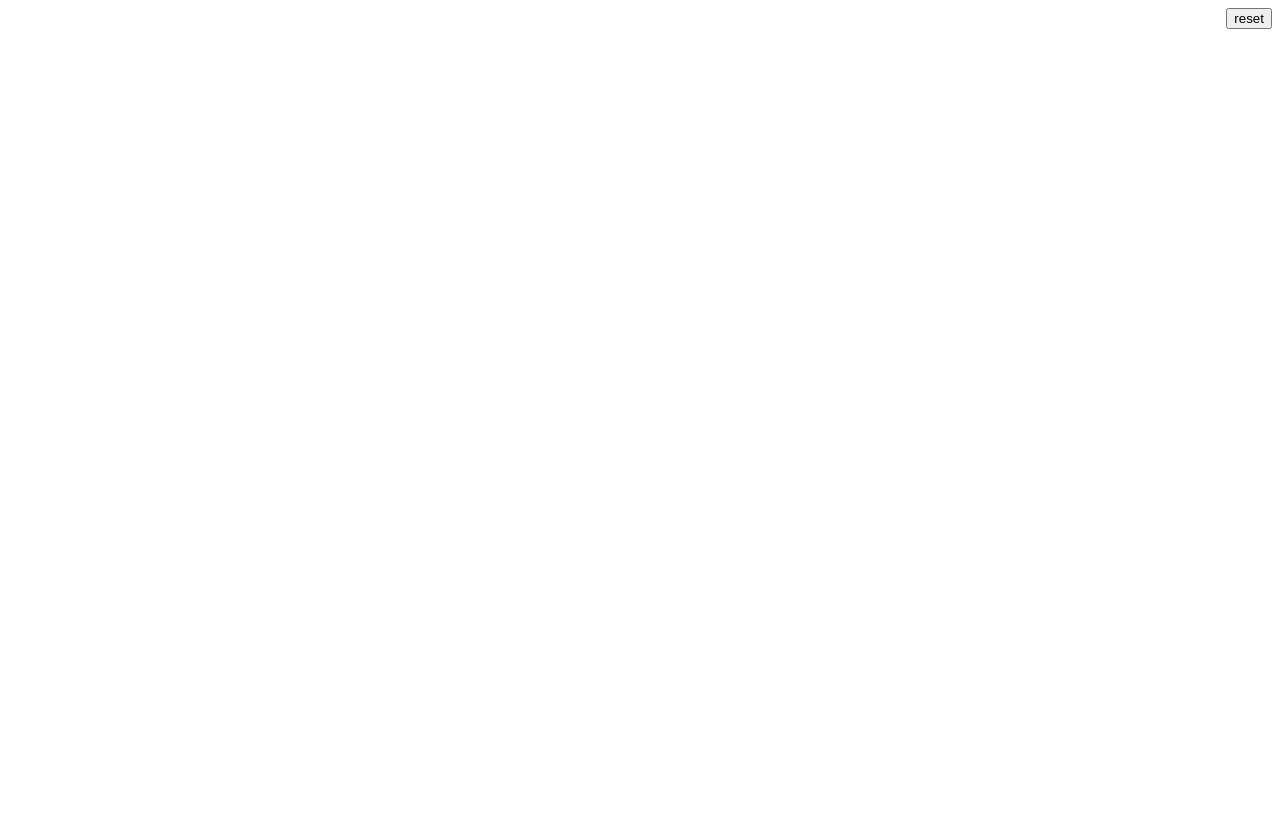
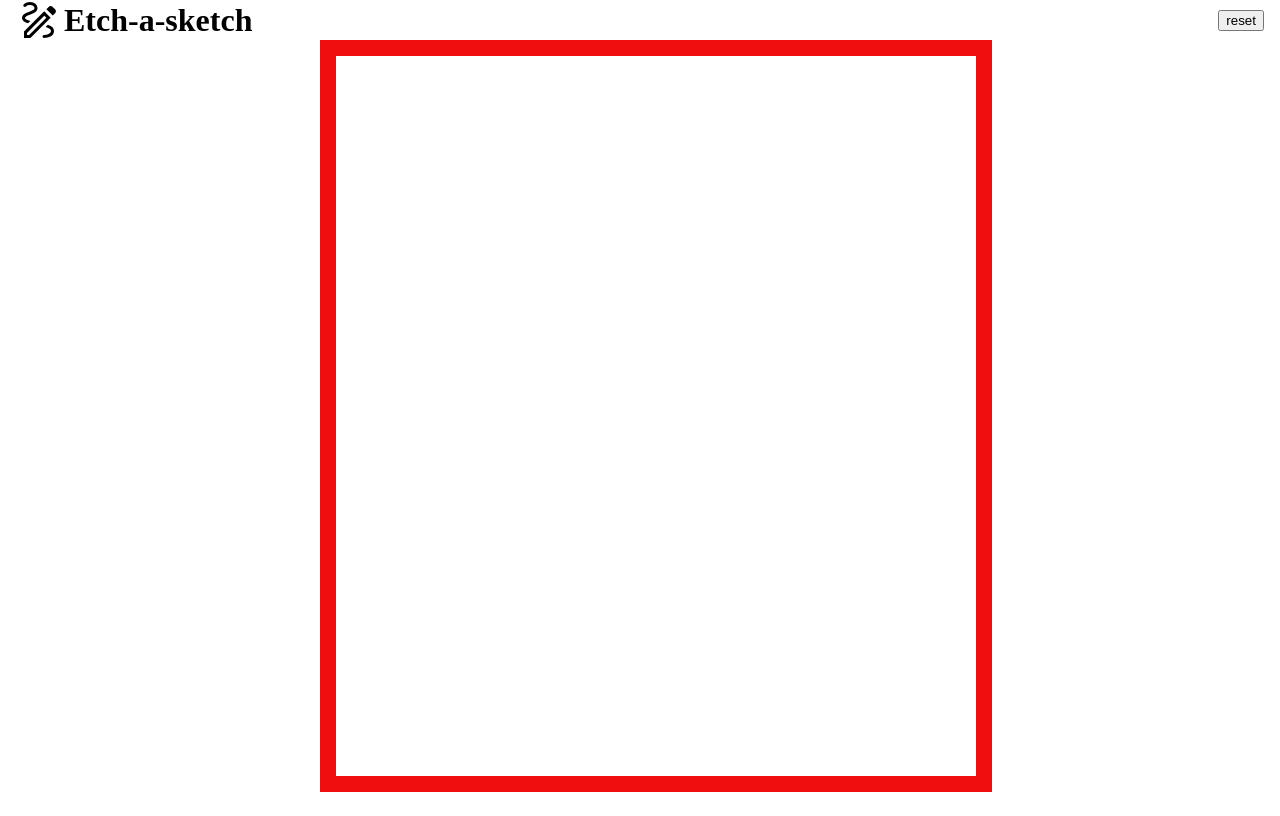
Before and after one commit to ghostknight17/odin-etch-a-sketch, a plain HTML site: page index.html in a window 1280 px wide. Drawn offline with Linux system fonts and the light colour scheme.

Commit message:
Add a wrapping main div to the screen

```diff
--- a/index.html
+++ b/index.html
@@ -4,14 +4,18 @@
     <meta charset="UTF-8" />
     <meta http-equiv="X-UA-Compatible" content="IE=edge" />
     <meta name="viewport" content="width=device-width, initial-scale=1.0" />
-    <title>etch a sketch</title>
+    <title>Etch-a-sketch</title>
     <link rel="stylesheet" href="style.css" />
   </head>
   <body>
-    <div class="header">
+    <header>
+      <img id="logo" src="img/draw.svg" alt="logo" />
+      <h1>Etch-a-sketch</h1>
       <button class="reset-button">reset</button>
+    </header>
+    <div class="main">
+      <div class="screen"></div>
     </div>
-    <div class="container"></div>
     <script src="script.js"></script>
   </body>
 </html>
--- a/script.js
+++ b/script.js
@@ -1,4 +1,4 @@
-const container = document.querySelector('.container');
+const screen = document.querySelector('.screen');
 const resetButton = document.querySelector('.reset-button');
 let pickedNum = 16;
 let squareDiv;
@@ -6,7 +6,7 @@ let squareDiv;
 createCanvas();
 
 resetButton.addEventListener('click', () => {
-  container.innerHTML = '';
+  screen.innerHTML = '';
   pickedNum = Number(
     prompt(
       'Enter how many squares per side you want the canvas to be (maximum 100 squares)',
@@ -21,7 +21,7 @@ function createCanvas() {
   for (let i = 0; i < pickedNum ** 2; i++) {
     squareDiv = document.createElement('div');
     getResolution(pickedNum);
-    container.appendChild(squareDiv);
+    screen.appendChild(squareDiv);
     leaveTrace(squareDiv);
   }
 }
--- a/style.css
+++ b/style.css
@@ -1,18 +1,31 @@
-body {
+html {
   height: 100vh;
 }
-.header{
+body {
+  margin: 0;
+  padding: 0;
+  height: 100%;
+}
+header {
+  padding-left: 16px;
+  padding-right: 16px;
+  align-items: center;
+  max-height: 5%;
   display: flex;
-  height: auto;
-  margin-bottom: 8px;
 }
 .reset-button {
   margin-left: auto;
 }
-.container {
-  height: 95%;
+.main {
+  height: 90%;
+}
+.screen {
+  border: solid #ef0f0f 16px;
+  max-width: 50%;
+  height: 100%;
   display: flex;
   flex-wrap: wrap;
+  margin-left: 25%;
 }
 .hover {
   background-color: black;
```
Also changed, not shown: img/draw.svg (added).
